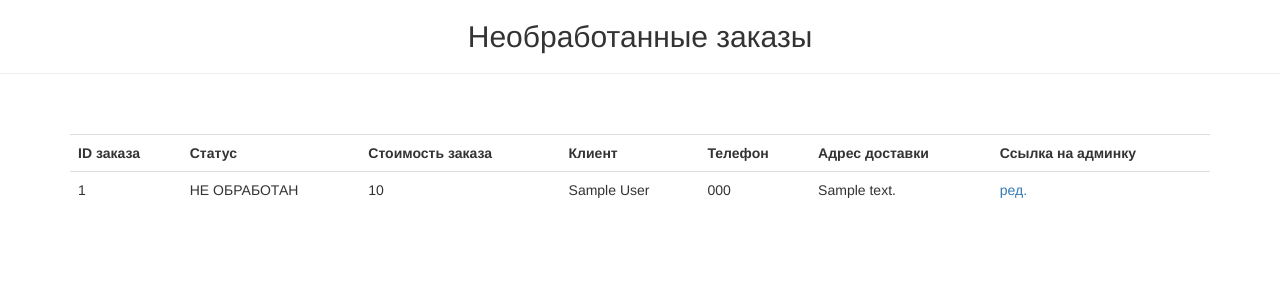
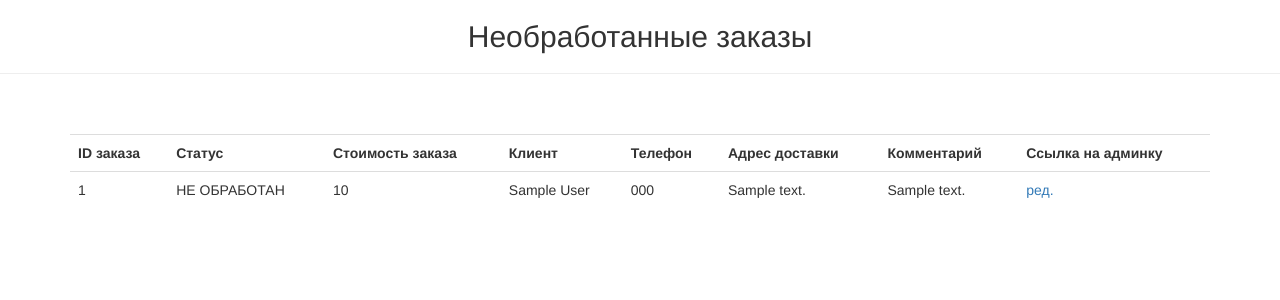
Before and after one commit to ZusmanOne/star-burger, a Django app: page /manager/orders/ in a window 1280 px wide. Shown: the part 52-352 px from the top of the page. Run offline with Django 3.2, Linux system fonts and the light colour scheme; a user stored in the database is signed in; tables that the repository leaves empty hold one stand-in row (values such as "Sample post"); parts of the project's set-up code (start-up, migrations or seed data) failed here and were passed over; some libraries are stand-ins or nearby versions.

Commit message:
add commnet field to Order model

```diff
--- a/foodcartapp/models.py
+++ b/foodcartapp/models.py
@@ -137,6 +137,7 @@ class Order(models.Model):
     phonenumber = PhoneNumberField(verbose_name='Номер телефона')
     address = models.CharField(max_length=200, verbose_name='Адрес')
     objects = OrderQuerySet.as_manager()
+    comment = models.TextField(verbose_name='Комментарий', blank=True)
 
     ORDER_STATUS = [
         ('UNPROCESSED', 'НЕ ОБРАБОТАН'),
--- a/restaurateur/templates/order_items.html
+++ b/restaurateur/templates/order_items.html
@@ -19,6 +19,7 @@
       <th>Клиент</th>
       <th>Телефон</th>
       <th>Адрес доставки</th>
+      <th>Комментарий</th>
       <th>Ссылка на админку</th>
     </tr>
 
@@ -30,6 +31,7 @@
         <td>{{item.firstname}} {{item.lastname}}</td>
         <td>{{item.phonenumber}}</td>
         <td>{{item.address}}</td>
+        <td>{{item.comment}}</td>
         <td>
           <a href="{% url 'admin:foodcartapp_order_change' item.pk %}?next={{ request.get_full_path|urlencode }}">ред.</a>
         </td>
```
Also changed, not shown: foodcartapp/migrations/0052_order_comment.py (added).
